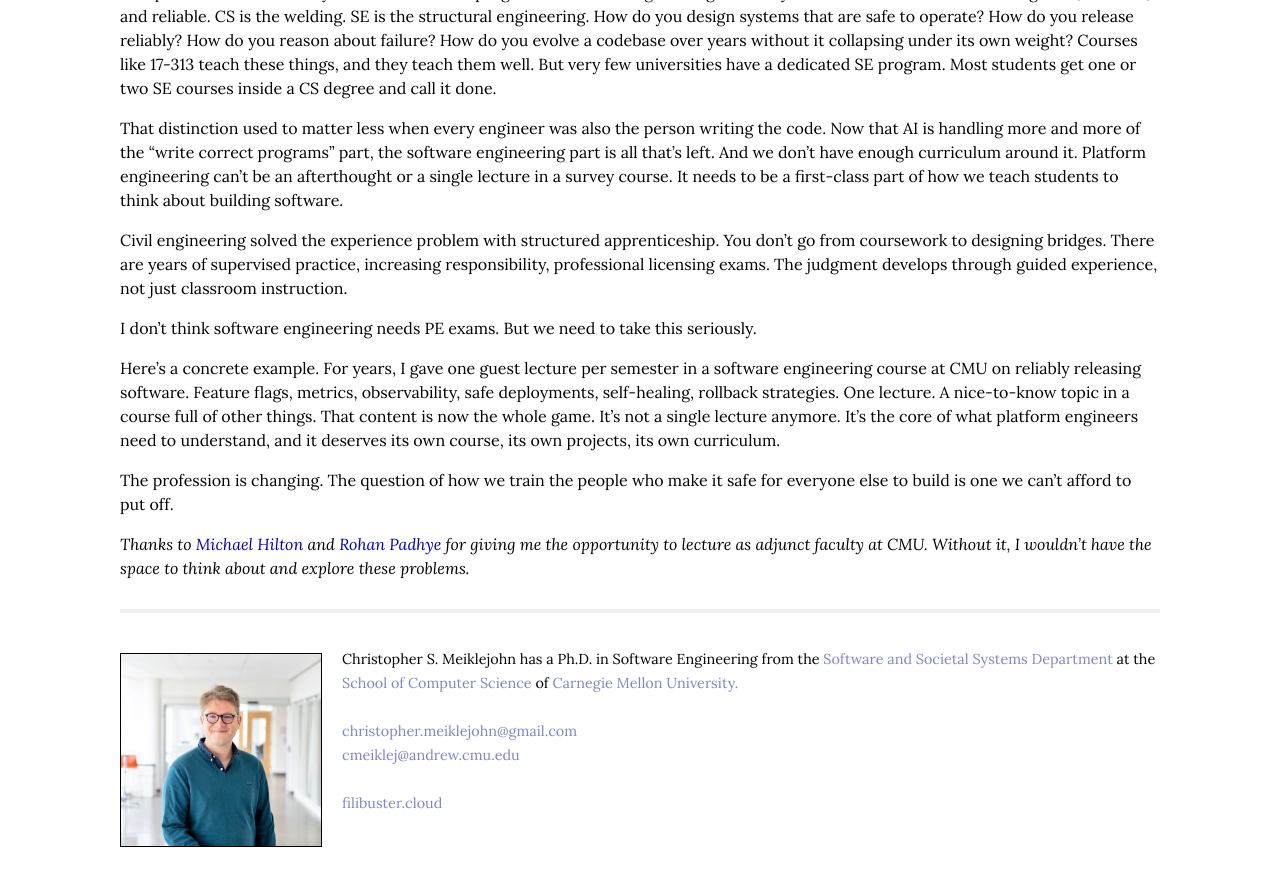
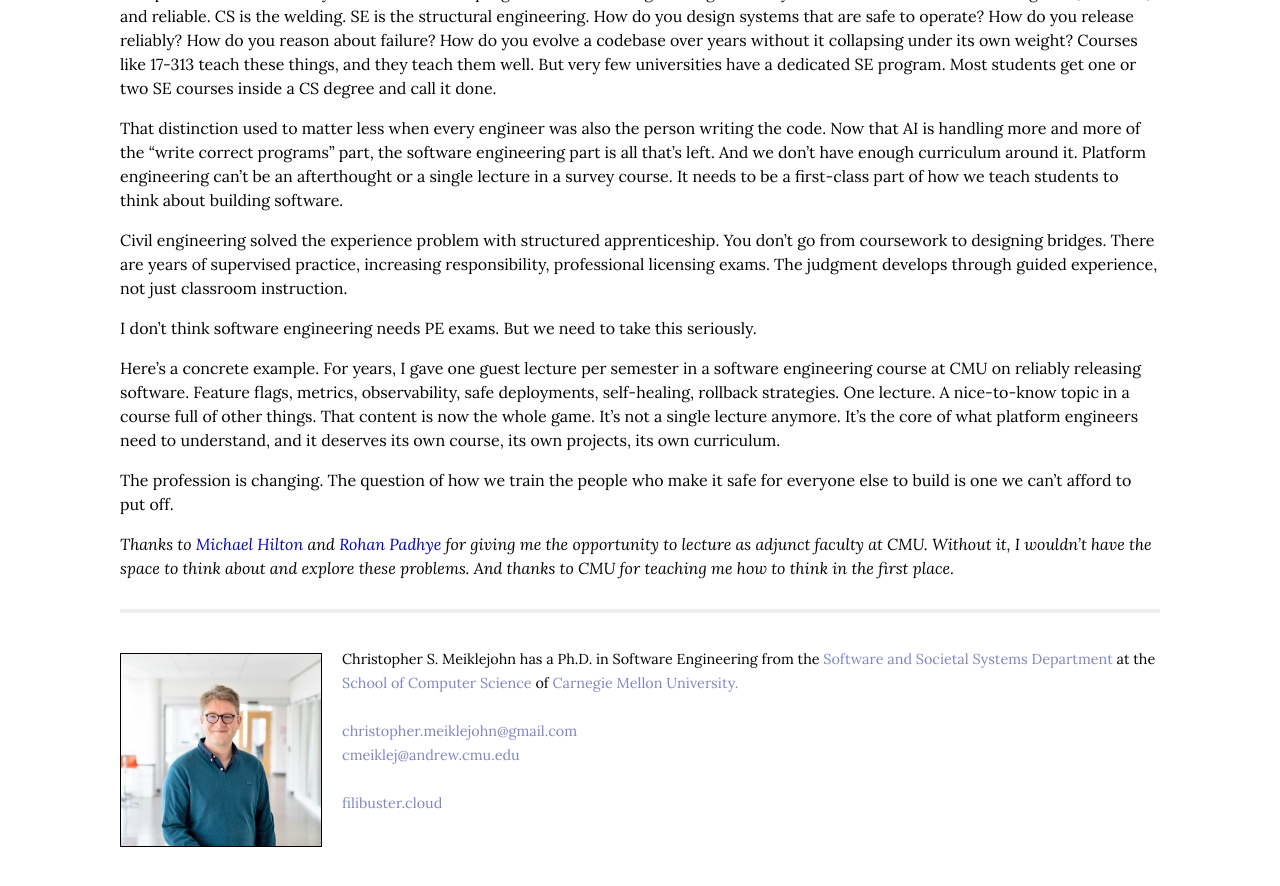
Before and after one commit to cmeiklejohn/cmeiklejohn.github.io, a Jekyll site: the page built from _posts/2026-04-01-software-engineering-is-becoming-civil-engineering.markdown, in a window 1280 px wide and 900 px high, scrolled down 2560 px. Shown: the top 886 px of the window. Built offline with Jekyll 4.4.1, drawn with Linux system fonts in a browser that asks for light colours; some web fonts are replaced.

Commit message:
Add CMU quip to closing thanks
https://claude.ai/code/session_018mjBVoMgWwm8eLhnnMXsGy

```diff
--- a/_posts/2026-04-01-software-engineering-is-becoming-civil-engineering.markdown
+++ b/_posts/2026-04-01-software-engineering-is-becoming-civil-engineering.markdown
@@ -78,4 +78,4 @@ Here's a concrete example. For years, I gave one guest lecture per semester in a
 
 The profession is changing. The question of how we train the people who make it safe for everyone else to build is one we can't afford to put off.
 
-*Thanks to [Michael Hilton](https://www.cs.cmu.edu/~mhilton/) and [Rohan Padhye](https://rohan.padhye.org/) for giving me the opportunity to lecture as adjunct faculty at CMU. Without it, I wouldn't have the space to think about and explore these problems.*
+*Thanks to [Michael Hilton](https://www.cs.cmu.edu/~mhilton/) and [Rohan Padhye](https://rohan.padhye.org/) for giving me the opportunity to lecture as adjunct faculty at CMU. Without it, I wouldn't have the space to think about and explore these problems. And thanks to CMU for teaching me how to think in the first place.*
```
